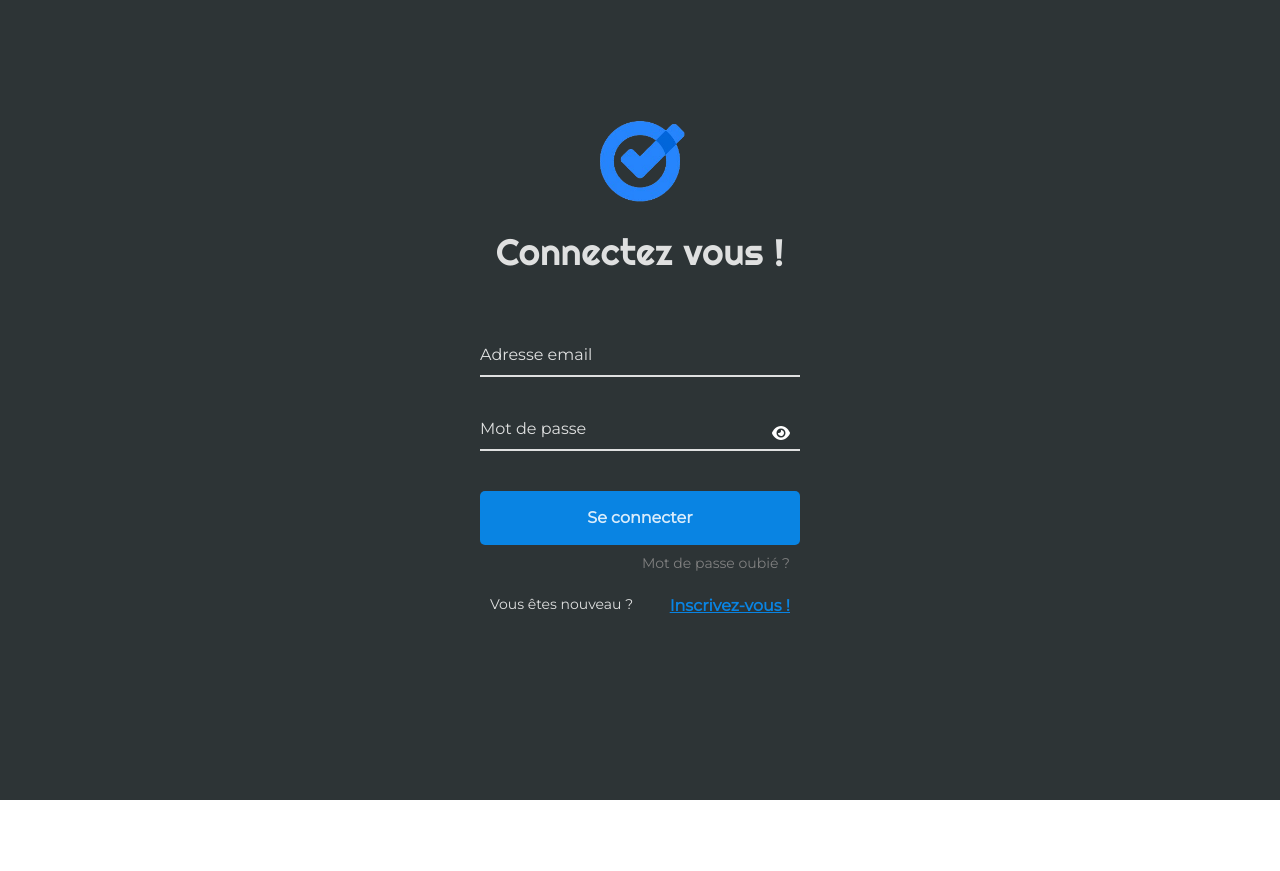
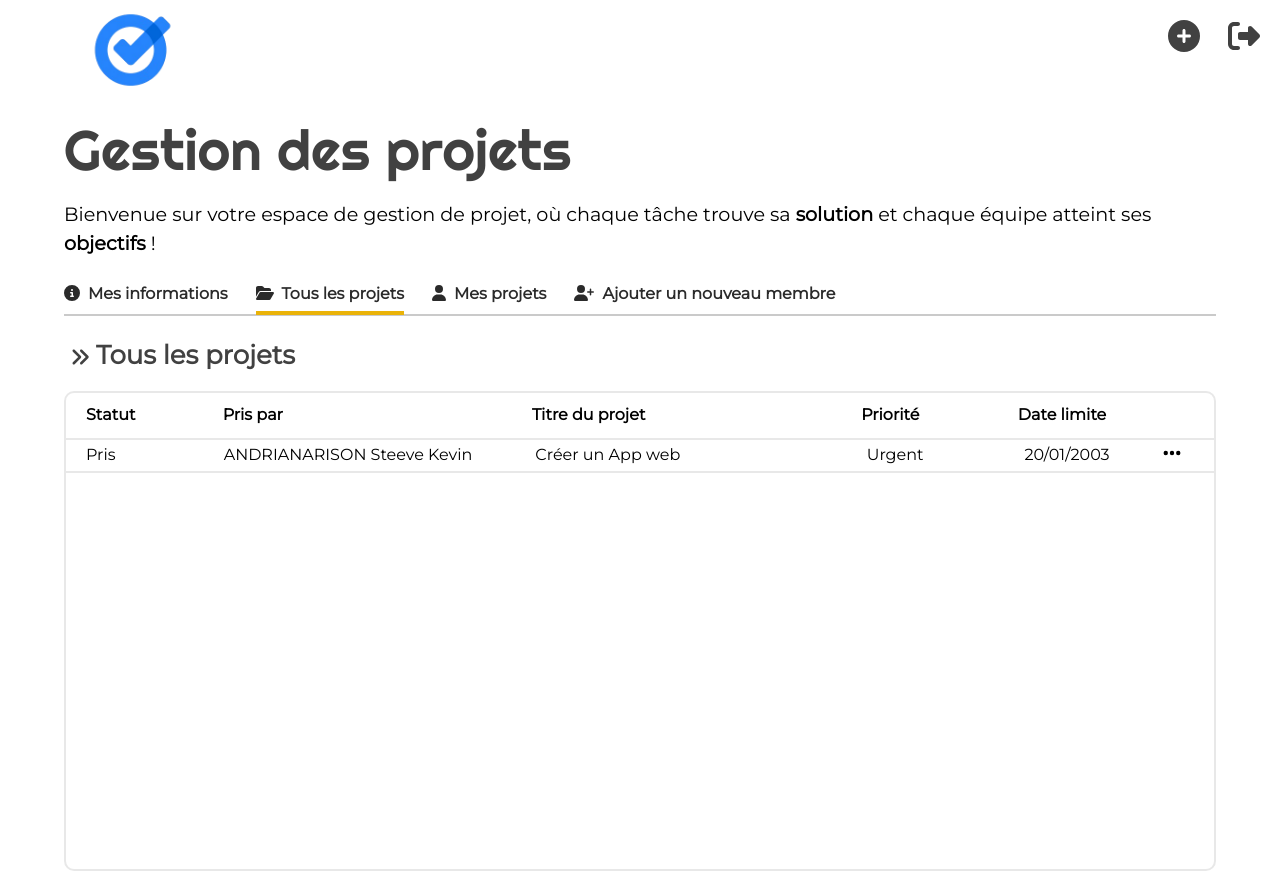
Before and after one commit to KevinAndrianarison/GestionTache-FrontEnd, a React (Vite) app: page /AllProject in a window 1280 px wide. Before the commit the page ends 800 px from the top, so only its background shows below. Built offline with nearby package versions, Linux system fonts and the light colour scheme; no server answers.

Commit message:
correction UI

```diff
--- a/src/contexte/useShow.jsx
+++ b/src/contexte/useShow.jsx
@@ -14,10 +14,10 @@ export const ShowContext = createContext({
 
 export function ShowContextProvider({ children }) {
   const [showSpinner, setShowSpinner] = useState(false);
-  const [showLoginPage, setShowLoginPage] = useState(true);
+  const [showLoginPage, setShowLoginPage] = useState(false);
   const [showLoginComponent, setShowLoginComponent] = useState(true);
   const [showSignUpComponent, setShowSignUpComponent] = useState(false);
-  const [showMainPage, setShowMainPage] = useState(false);
+  const [showMainPage, setShowMainPage] = useState(true);
   const [showConfirmMdp, setShowConfirmMdp] = useState(false);
   const [showLogout, setShowLogout] = useState(false);
   const [showDeleteUser, setShowDeleteUser] = useState(false);
--- a/src/styles/MyprojectPage.css
+++ b/src/styles/MyprojectPage.css
@@ -70,3 +70,7 @@ li {
   }
 
 }
+
+.red-icon {
+  color: red;
+}
--- a/src/views/AllprojectPage.jsx
+++ b/src/views/AllprojectPage.jsx
@@ -1,3 +1,79 @@
+import "../styles/MyprojectPage.css";
+import { FontAwesomeIcon } from "@fortawesome/react-fontawesome";
+import {
+  faEllipsis,
+  faAnglesRight,
+  faCircleArrowDown,
+  faInfoCircle,
+} from "@fortawesome/free-solid-svg-icons";
+import Tippy from "@tippyjs/react";
+import { useState } from "react";
+
 export default function AllprojectPage() {
-  return <p>This is the all project page</p>;
+  const [showDropdown, setShowDropdown] = useState(false);
+
+  const toggleDropdown = () => {
+    setShowDropdown(!showDropdown);
+  };
+
+  const closeDropdown = () => {
+    setShowDropdown(false);
+  };
+
+  return (
+    <>
+      <div className="myprojectPage" onClick={closeDropdown}>
+        <h1 className="titreMyproject">
+          <FontAwesomeIcon icon={faAnglesRight} className="w-8 h-5" />
+          Tous les projets
+        </h1>
+        <div className="contentMyproject mt-4">
+          <div className="headMyProject">
+            <li className="Statut">Statut</li>
+            <li className="Pris">Pris par</li>
+            <li className="Titres">Titre du projet</li>
+            <li className="Priorite">Priorité</li>
+            <li className="Date">Date limite</li>
+            <li className="more mr-2"></li>
+          </div>
+          <div className="LISTE">
+            <div className="BodyMyProject">
+              <li className="Statut">Pris</li>
+              <li className="Pris">ANDRIANARISON Steeve Kevin</li>
+              <li className="Titres">Créer un App web</li>
+              <li className="Priorite">Urgent</li>
+              <li className="Date">20/01/2003</li>
+              <li className="more relative">
+                <Tippy content="Options">
+                  <FontAwesomeIcon
+                    icon={faEllipsis}
+                    className="w-5 h-5 cursor-pointer"
+                    onClick={(e) => {
+                      e.stopPropagation();
+                      toggleDropdown();
+                    }}
+                  />
+                </Tippy>
+                {showDropdown && (
+                  <ul className="dropdown-menu absolute right-0 mt-2 py-1 w-32 bg-white shadow-lg rounded-md">
+                    <li className="dropdown-item flex items-center px-3 py-2 cursor-pointer hover:bg-blue-400 hover:text-white">
+                      <FontAwesomeIcon
+                        icon={faCircleArrowDown}
+                        className="mr-2"
+                      />
+                      Prendre
+                    </li>
+                    <li className="dropdown-item flex items-center px-3 py-2 cursor-pointer hover:bg-blue-400 hover:text-white">
+                      <FontAwesomeIcon icon={faInfoCircle} className="mr-2" />
+                      Détails
+                    </li>
+                  </ul>
+                )}
+              </li>
+            </div>
+          </div>
+        </div>
+      </div>
+    </>
+  );
 }
--- a/src/views/MyprojectPage.jsx
+++ b/src/views/MyprojectPage.jsx
@@ -1,14 +1,30 @@
 import "../styles/MyprojectPage.css";
 import { FontAwesomeIcon } from "@fortawesome/react-fontawesome";
-import { faEllipsis, faAnglesRight } from "@fortawesome/free-solid-svg-icons";
+import {
+  faEllipsis,
+  faAnglesRight,
+  faEdit,
+  faTrash,
+} from "@fortawesome/free-solid-svg-icons";
 import Tippy from "@tippyjs/react";
+import { useState } from "react";
 
 export default function MyprojectPage() {
+  const [showDropdown, setShowDropdown] = useState(false);
+
+  const toggleDropdown = () => {
+    setShowDropdown(!showDropdown);
+  };
+
+  const closeDropdown = () => {
+    setShowDropdown(false);
+  };
+
   return (
     <>
-      <div className="myprojectPage">
+      <div className="myprojectPage" onClick={closeDropdown}>
         <h1 className="titreMyproject">
-          <FontAwesomeIcon icon={faAnglesRight} className="  w-8 h-5" />
+          <FontAwesomeIcon icon={faAnglesRight} className="w-8 h-5" />
           Mes projets
         </h1>
         <div className="contentMyproject mt-4">
@@ -18,9 +34,7 @@ export default function MyprojectPage() {
             <li className="Titres">Titre du projet</li>
             <li className="Priorite">Priorité</li>
             <li className="Date">Date limite</li>
-            <li className="more mr-2">
-
-            </li>
+            <li className="more mr-2"></li>
           </div>
           <div className="LISTE">
             <div className="BodyMyProject">
@@ -29,10 +43,32 @@ export default function MyprojectPage() {
               <li className="Titres">Créer un App web</li>
               <li className="Priorite">Urgent</li>
               <li className="Date">20/01/2003</li>
-              <li className="more">
-                <Tippy content="Modifier">
-                  <FontAwesomeIcon icon={faEllipsis} className="  w-5 h-5" />
+              <li className="more relative">
+                <Tippy content="Options">
+                  <FontAwesomeIcon
+                    icon={faEllipsis}
+                    className="w-5 h-5 cursor-pointer"
+                    onClick={(e) => {
+                      e.stopPropagation();
+                      toggleDropdown();
+                    }}
+                  />
                 </Tippy>
+                {showDropdown && (
+                  <ul className="dropdown-menu absolute right-0 mt-2 py-1 w-32 bg-white shadow-lg rounded-md">
+                    <li className="dropdown-item flex items-center px-3 py-2 cursor-pointer hover:bg-blue-400 hover:text-white">
+                      <FontAwesomeIcon icon={faEdit} className="mr-2" />
+                      Modifier
+                    </li>
+                    <li className="dropdown-item flex items-center px-3 py-2 cursor-pointer hover:bg-blue-400 hover:text-white">
+                      <FontAwesomeIcon
+                        icon={faTrash}
+                        className="red-icon mr-2"
+                      />
+                      Supprimer
+                    </li>
+                  </ul>
+                )}
               </li>
             </div>
           </div>
```
Also changed, not shown: src/styles/AllProject.css (added).
